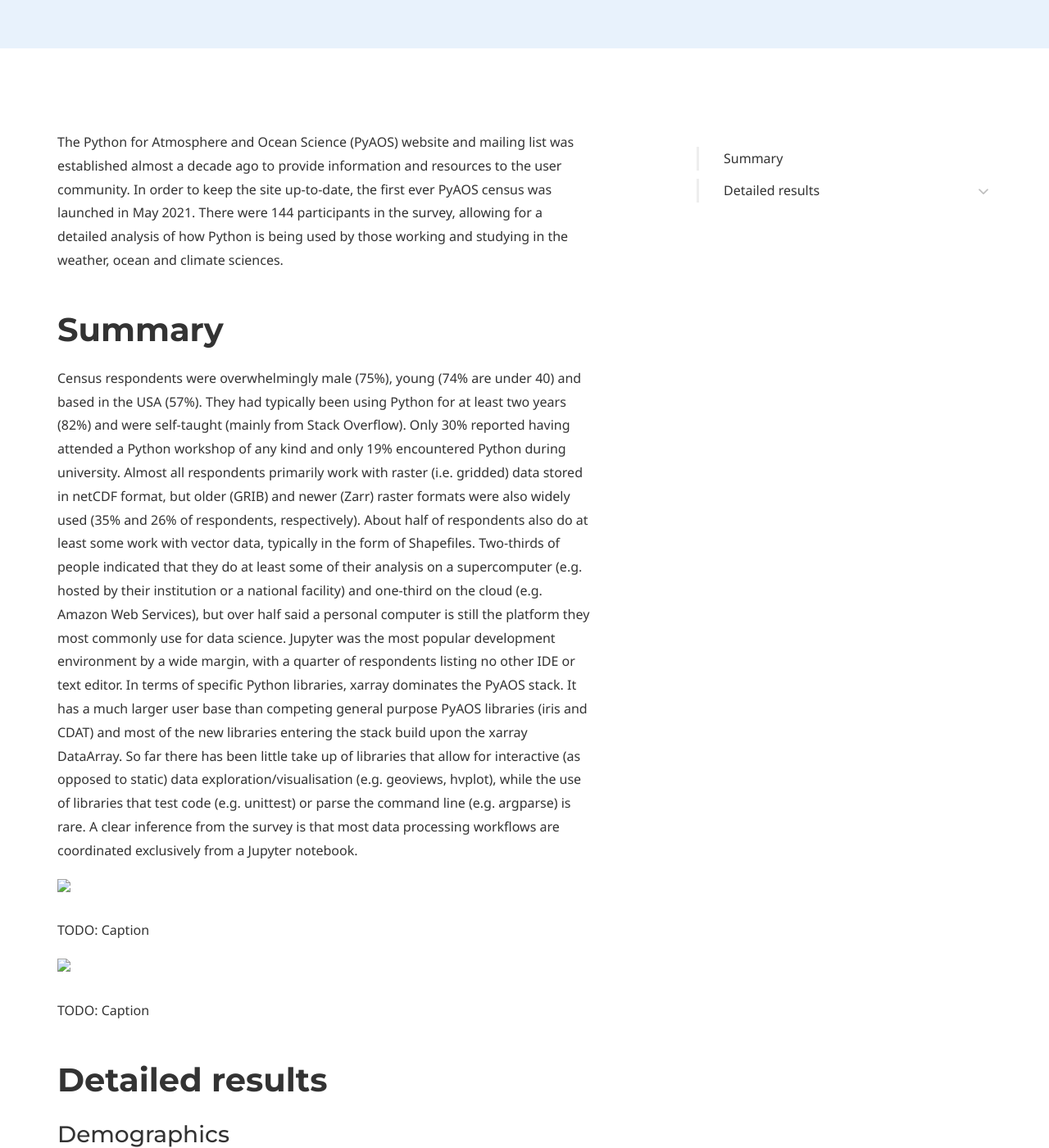
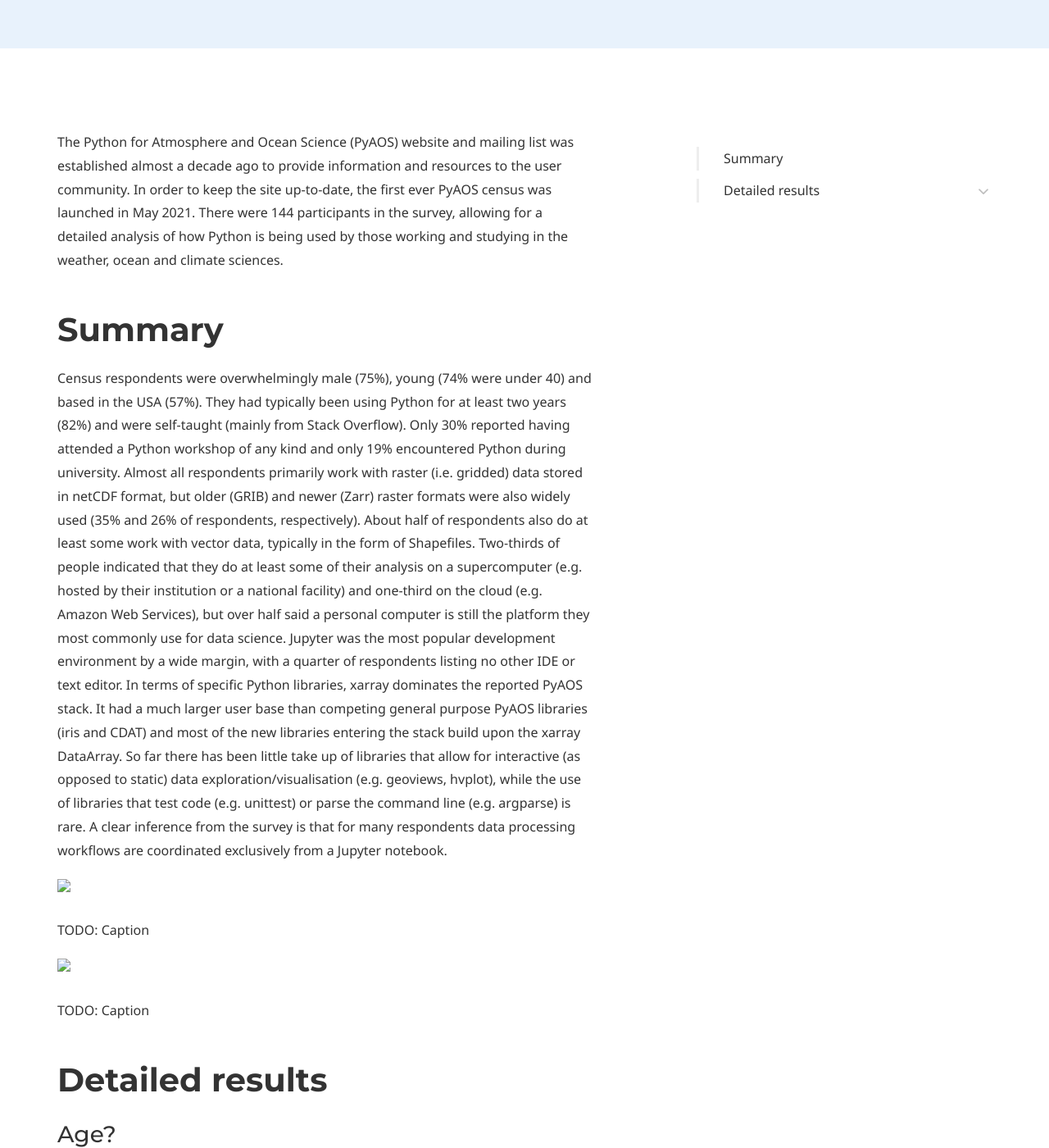
Before and after one commit to PyAOS/pyaos.github.io, a Jekyll site: the page built from census/summary.md, in a window 1280 px wide and 1400 px high, scrolled down 327 px. Shown: the whole window at 82% size. Built offline with Jekyll 4.4.1, drawn with Linux system fonts in a browser that asks for light colours; some web fonts are replaced; our own code applies the rules of GitHub Pages for plain Markdown files; some of the changed text lies outside the part shown.

Commit message:
Update summary.md

```diff
--- a/census/summary.md
+++ b/census/summary.md
@@ -2,7 +2,7 @@
 
 # Summary
 
-Census respondents were overwhelmingly male (75%), young (74% are under 40) and based in the USA (57%).
+Census respondents were overwhelmingly male (75%), young (74% were under 40) and based in the USA (57%).
 They had typically been using Python for at least two years (82%) and were self-taught (mainly from Stack Overflow).
 Only 30% reported having attended a Python workshop of any kind and only 19% encountered Python during university.
 Almost all respondents primarily work with raster (i.e. gridded) data stored in netCDF format,
@@ -12,13 +12,13 @@
 (e.g. hosted by their institution or a national facility) and one-third on the cloud (e.g. Amazon Web Services),
 but over half said a personal computer is still the platform they most commonly use for data science.
 Jupyter was the most popular development environment by a wide margin, with a quarter of respondents listing no other IDE or text editor.
-In terms of specific Python libraries, xarray dominates the PyAOS stack.
-It has a much larger user base than competing general purpose PyAOS libraries (iris and CDAT)
+In terms of specific Python libraries, xarray dominates the reported PyAOS stack.
+It had a much larger user base than competing general purpose PyAOS libraries (iris and CDAT)
 and most of the new libraries entering the stack build upon the xarray DataArray.
 So far there has been little take up of libraries that allow for interactive (as opposed to static)
 data exploration/visualisation (e.g. geoviews, hvplot),
 while the use of libraries that test code (e.g. unittest) or parse the command line (e.g. argparse) is rare.
-A clear inference from the survey is that most data processing workflows are coordinated exclusively from a Jupyter notebook.
+A clear inference from the survey is that for many respondents data processing workflows are coordinated exclusively from a Jupyter notebook.
 
 <p align="left">
 <img src="../images/census_main_stack.png" width="800">
@@ -33,9 +33,7 @@
 
 # Detailed results
 
-### Demographics
-
-Age?
+### Age?
 
 | Age group | # |
 | :-- | :-- |
@@ -53,7 +51,7 @@
 | Woman | 35 |
 | Non-binary | 1 |
 
-Country of residence?
+### Country of residence?
 
 | Country | # |
 | :-- | :-- |
@@ -84,7 +80,7 @@
 | 6-10 years | 42 |
 | More than 10 years | 21 |
 
-How have you learned Python?
+### How have you learned Python?
 
 | Method | % |
 | :-- | :-- |
@@ -129,7 +121,7 @@
 
 There were also a small number of responses for GeoPackage (5), ICARTT (3), ESRI File Geodatabase (3), SQL (2), Plain text (ASCII) (2), NPY (1), JSON (1), Video (1), SQLite (1), MAT (1), Images (1), Relational Database (1), GeoParquet (1) and Audio (1).
 
-Which format do you most commonly work with?
+### Which format do you most commonly work with?
 
 | Format | |
 | :-- | :-- |
@@ -155,7 +145,7 @@
 | Cloud (e.g. Amazon Web Services) | 45 |
 | Local server (e.g. provided by your department) | 6 |
 
-Which platform do you most commonly work on for your AOS data science?
+### Which platform do you most commonly work on for your AOS data science?
 
 | Computing platform | |
 | :-- | :-- |
@@ -164,7 +154,7 @@
 | Cloud | 8 |
 | Local server | 3 |
 
-What development environments do you regularly use for your Python coding?
+### What development environments do you regularly use for your Python coding?
 
 | Environment | |
 | :-- | :-- |
```
Also changed, not shown: other parts of census/summary.md (+7 -15 lines).
